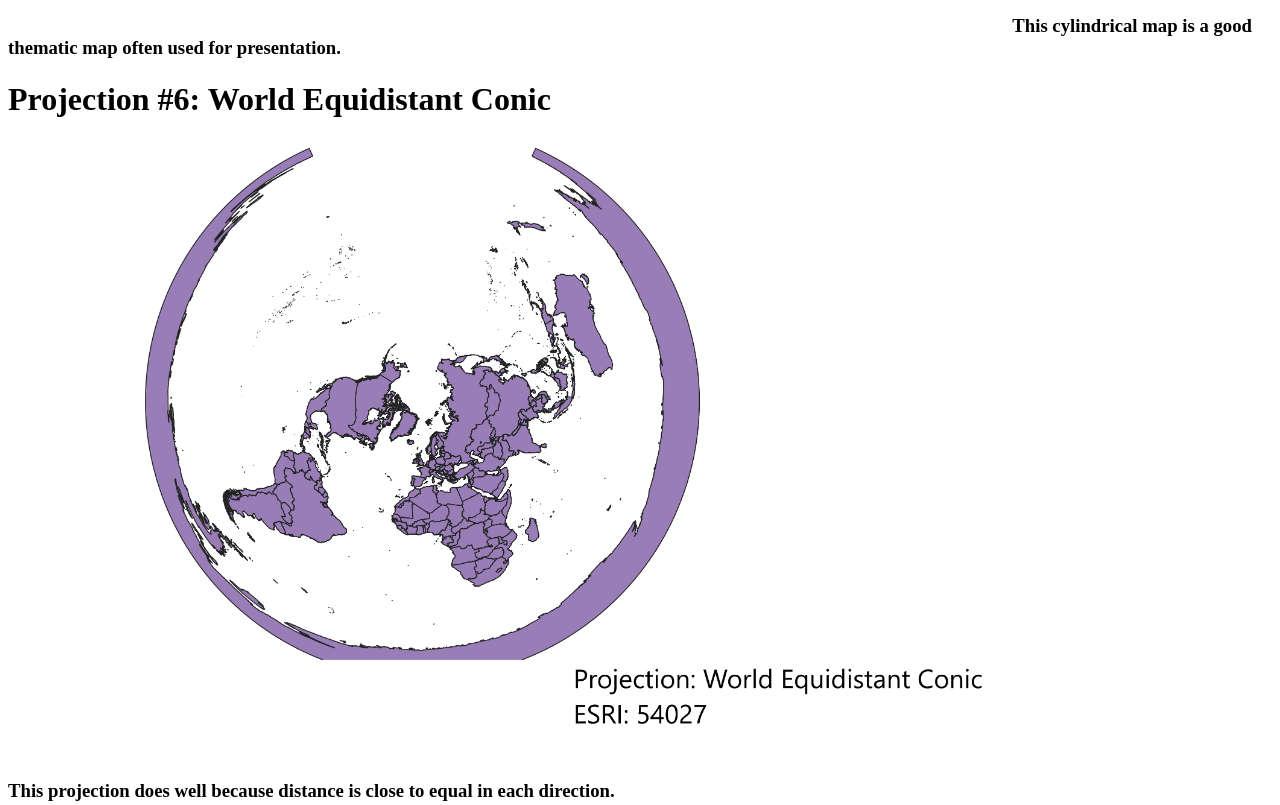
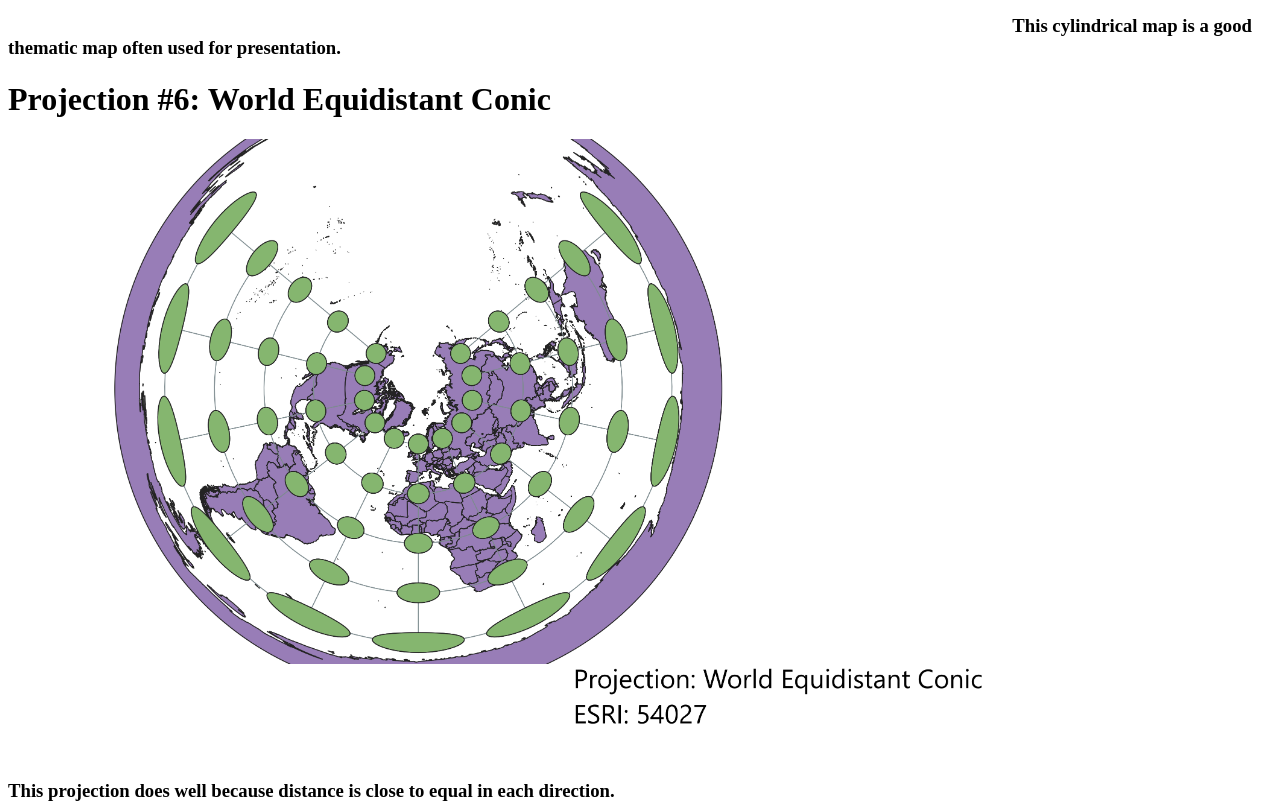
Before and after one commit to mcalten/Geog370Homework3, a plain HTML site: page index.html in a window 1280 px wide. Shown: the part 3720-4525 px from the top of the page. Drawn offline with Linux system fonts and the light colour scheme.

Commit message:
fixed equiconic

```diff
--- a/index.html
+++ b/index.html
@@ -29,7 +29,7 @@
         This cylindrical map is a good thematic map often used for presentation.
     </h3>
     <h1>Projection #6: World Equidistant Conic</h1>
-        <img src="./pngs/Equidistant Conic.png" width="1000px">
+        <img src="./pngs/WorldEquiConic.png" width="1000px">
         <h3>This projection does well because distance is close to equal in each direction.
     </h3>
     <h1>Projection #7: North Pole Azimuthal Equidistant</h1>
```
